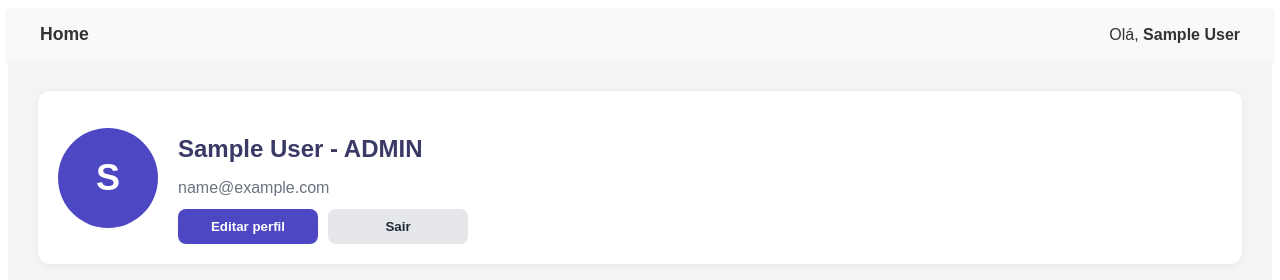
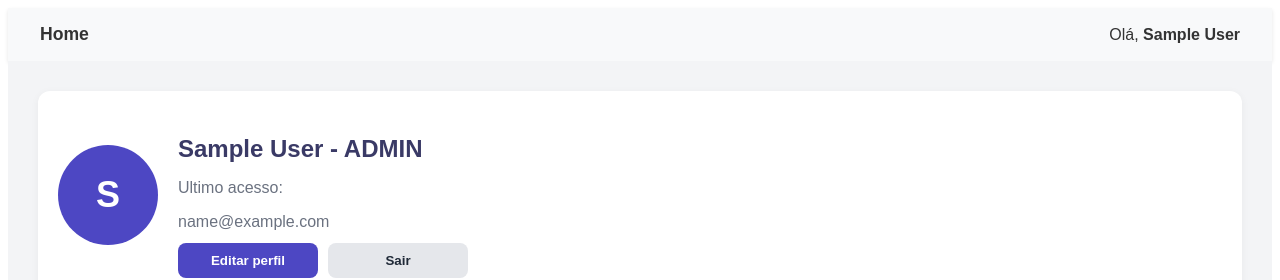
Before and after one commit to ArthurBrigueli/conectarfront, a React (Vite) app: page / in a window 1280 px wide. Shown: the top 280 px of the page. Built offline with nearby package versions, Linux system fonts and the light colour scheme; no server answers; sample sign-in values are in the browser's storage.

Commit message:
feat: view lastLogin

```diff
--- a/src/contexts/AuthUser.tsx
+++ b/src/contexts/AuthUser.tsx
@@ -5,6 +5,7 @@ interface User {
   name:string,
   email: string;
   role: string;
+  lastLogin: Date
 }
 
 interface AuthContextProps {
--- a/src/interfaces/User.ts
+++ b/src/interfaces/User.ts
@@ -2,5 +2,6 @@ export interface User{
     id?: number,
     name: string,
     email: string,
-    role: string
+    role: string,
+    lastLogin?: Date
 }
--- a/src/pages/Home.tsx
+++ b/src/pages/Home.tsx
@@ -113,6 +113,9 @@ const Home = () => {
             <p style={styles.profileName}>
                 {user?.name} - {user?.role.toUpperCase()}
             </p>
+
+            <p style={styles.profileEmail}>Ultimo acesso: {user?.lastLogin?.toLocaleString()}</p>
+
             <p style={styles.profileEmail}>{user?.email}</p>
 
             <div style={styles.buttonGroup}>
@@ -144,6 +147,8 @@ const Home = () => {
                         <p>{item.name}</p>
                         <p>{item.role}</p>
                         <p>{item.email}</p>
+                        <p>{item.lastLogin?.toLocaleString()}</p>
+
 
                         <div style={styles.cardButtons}>
                             <button style={styles.deleteButton} onClick={()=>{handleDeleteUser(item.id ?? null)}}>
```
